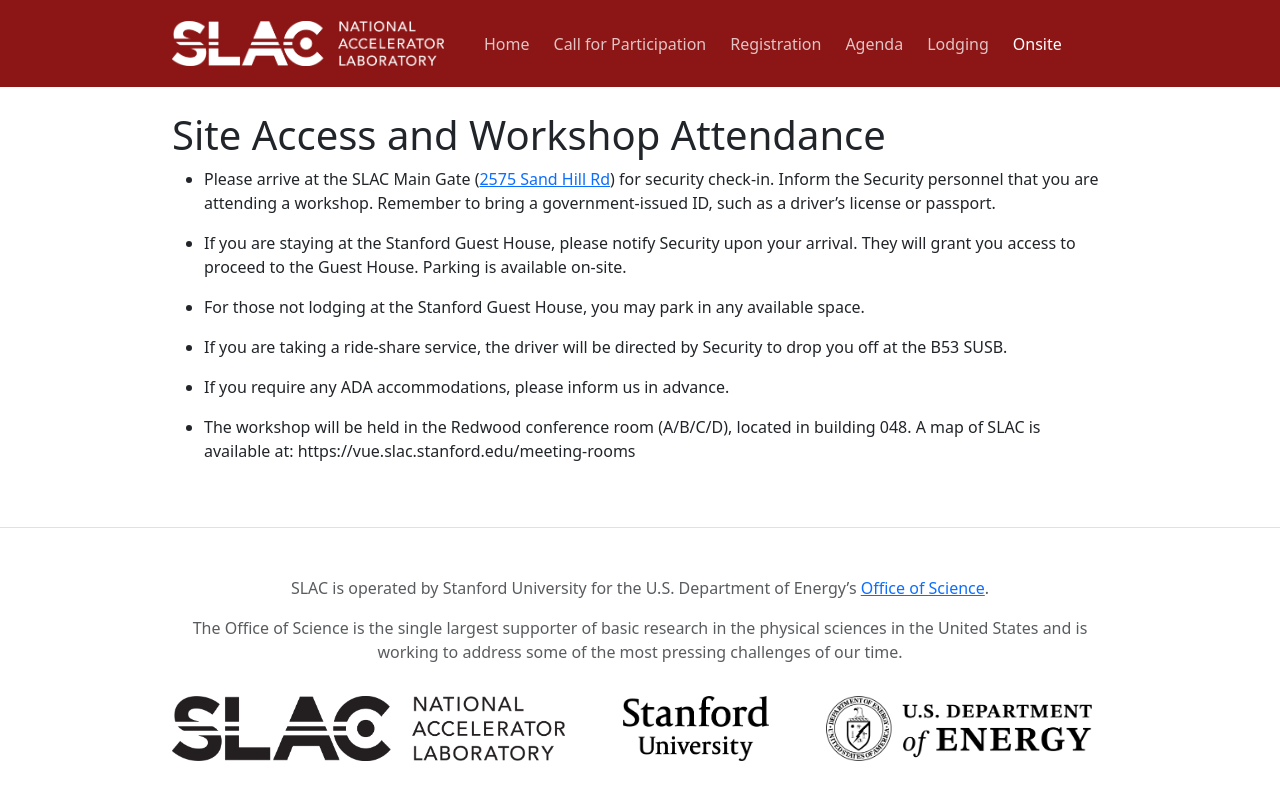
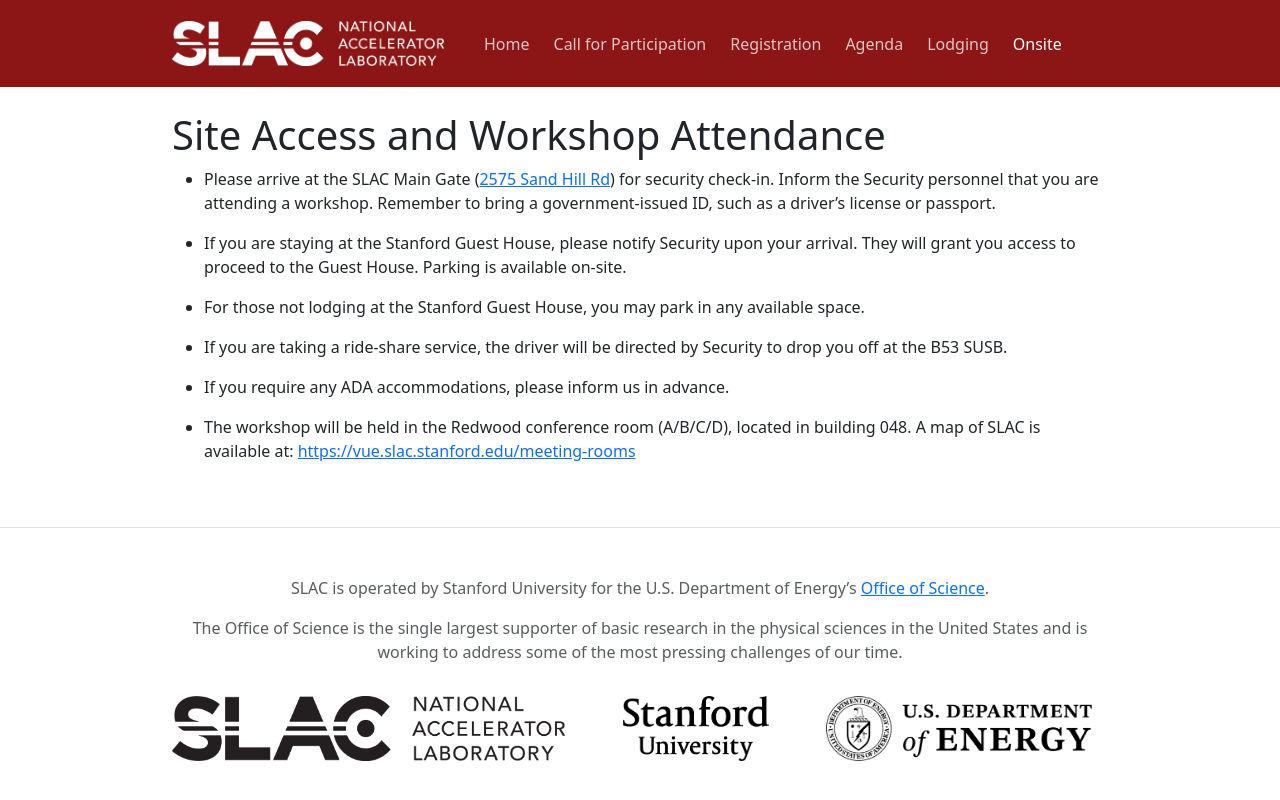
Before and after one commit to lssda/lssda.github.io, a Jekyll site: the page built from onsite.md, in a window 1280 px wide. Shown: the top 800 px of the page. Built offline with Jekyll 4.4.1, drawn with Linux system fonts in a browser that asks for light colours.

```diff
--- a/onsite.md
+++ b/onsite.md
@@ -15,4 +15,4 @@ title: "Onsite Logistics"
 
  * If you require any ADA accommodations, please inform us in advance.
 
- * The workshop will be held in the Redwood conference room (A/B/C/D), located in building 048. A map of SLAC is available at: https://vue.slac.stanford.edu/meeting-rooms
+ * The workshop will be held in the Redwood conference room (A/B/C/D), located in building 048. A map of SLAC is available at: <https://vue.slac.stanford.edu/meeting-rooms>
```
